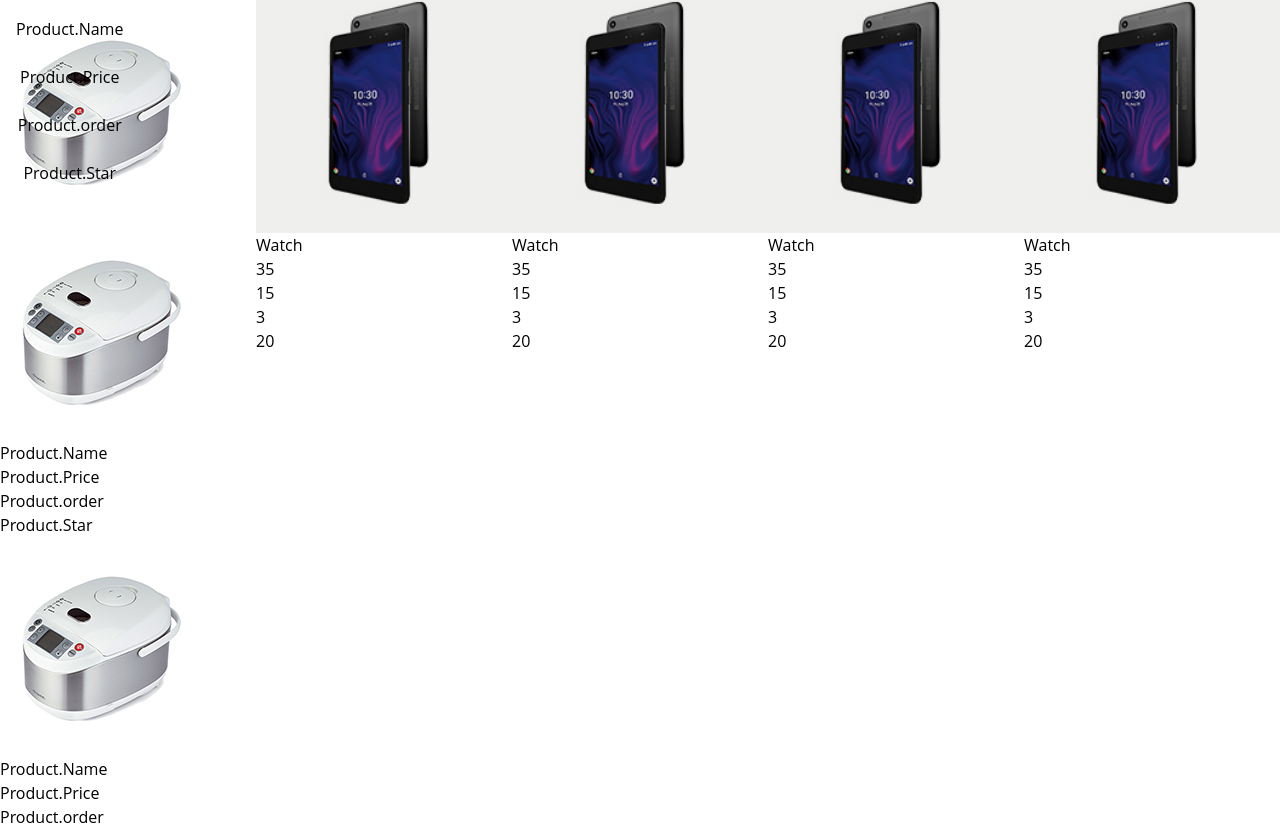
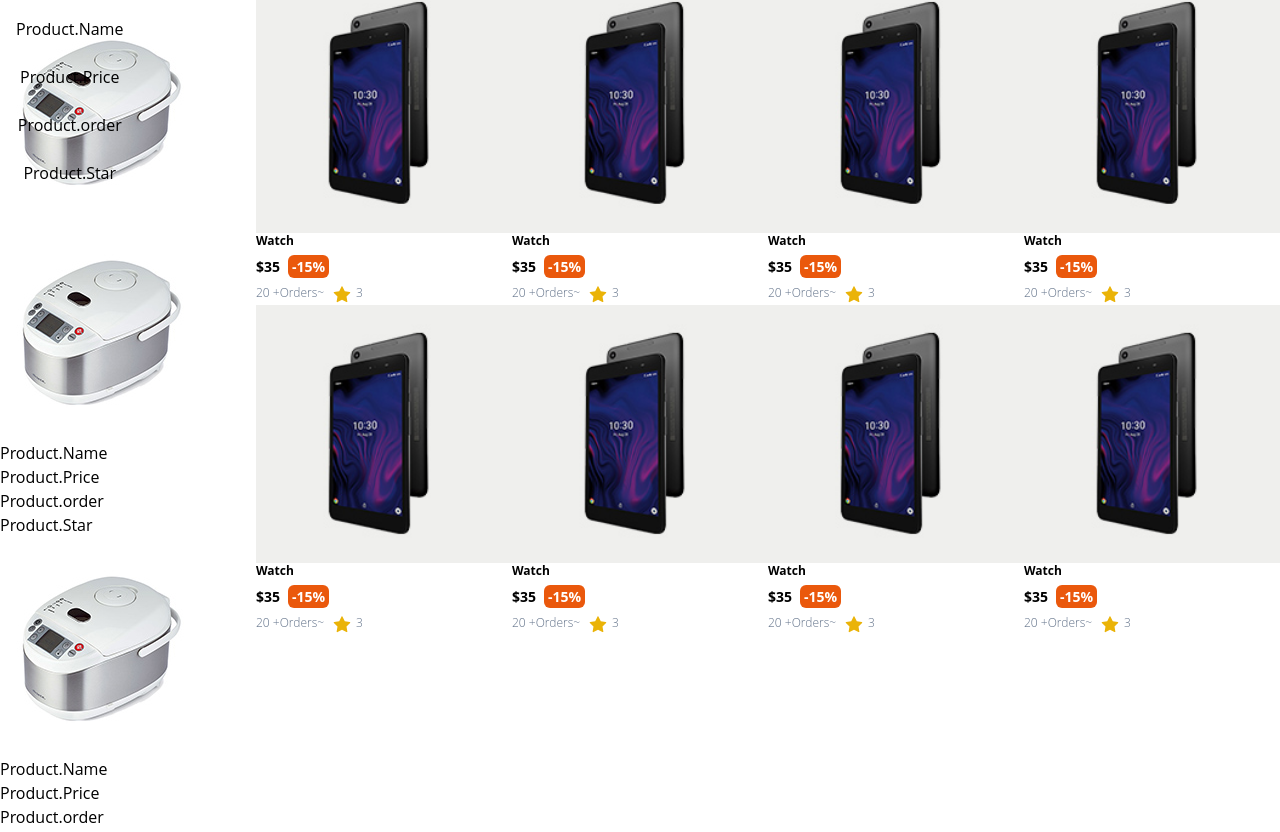
Before and after one commit to YasminMahad/multivendor, a React (Vite) app: page / in a window 1280 px wide. Shown: the part 3110-3942 px from the top of the page. Built offline with nearby package versions, Linux system fonts and the light colour scheme.

Commit message:
Sales Final Framework

```diff
--- a/src/components/Card2.jsx
+++ b/src/components/Card2.jsx
@@ -1,4 +1,5 @@
 import React,{useState} from 'react'
+import {AiFillStar} from 'react-icons/ai';
 
 const Card2 = ({data}) => {
   return (
@@ -6,11 +7,11 @@ const Card2 = ({data}) => {
     <div className="w-full">
                 <img src="./src/assets/img19.jpg" className="w-full h-full"/>
                 <div className="">
-                     <p>{data.name}</p>
-                    <p>{data.price}</p>
-                    <p>{data.offerPercentage}</p>
-                    <p>{data.rating}</p>
-                    <p>{data.order}</p>
+                     <p className="text-xs font-bold">{data.name}</p>
+                    <p className="text-sm font-bold mt-2">${data.price}<span className="ml-2 bg-orange-600 text-white font-bold rounded-md px-1 py-0.5">
+                    -{data.offerPercentage}%</span></p>
+                    <p className="text-xs text-slate-500 font-extralight flex pt-2">{data.order} +Orders~<span className="ml-2 flex">
+                        <AiFillStar className="w-5 h-5 text-yellow-500 flex mr-1"/>{data.rating}</span> </p>
                 </div>
             </div>
   )
--- a/src/components/Sales.jsx
+++ b/src/components/Sales.jsx
@@ -45,12 +45,11 @@ const Sales = () => {
               </p>
             </div>
             <div className="w-[40%] flex justify-end">
-
               <p
                 className={
                   flashState
-                      ? "mx-4 px-4 font-bold text-xs text-orange-600"
-                      : "mx-4 px-4 font-bold text-xs text-slate-600"
+                    ? "mx-4 px-4 font-bold text-xs text-orange-600 hover:cursor-pointer shadow-b shadow-sm shadow-orange-600"
+                    : "mx-4 px-4 font-bold text-xs text-slate-600 hover:cursor-pointer"
                 }
                 onClick={() => {
                   setFlashState(true);
@@ -64,8 +63,8 @@ const Sales = () => {
               <p
                 className={
                   popularState
-                      ? "mx-4 px-4 font-bold text-xs text-orange-600"
-                      : "mx-4 px-4 font-bold text-xs text-slate-600"
+                    ? "mx-4 px-4 font-bold text-xs text-orange-600 hover:cursor-pointer shadow-b shadow-sm shadow-orange-600"
+                    : "mx-4 px-4 font-bold text-xs text-slate-600 hover:cursor-pointer"
                 }
                 onClick={() => {
                   setPopularState(true);
@@ -79,8 +78,8 @@ const Sales = () => {
               <p
                 className={
                   topState
-                      ? "mx-4 px-4 font-bold text-xs text-orange-600"
-                      : "mx-4 px-4 font-bold text-xs text-slate-600"
+                    ? "mx-4 px-4 font-bold text-xs text-orange-600 hover:cursor-pointer shadow-b shadow-sm shadow-orange-600"
+                    : "mx-4 px-4 font-bold text-xs text-slate-600 hover:cursor-pointer"
                 }
                 onClick={() => {
                   setTopState(true);
@@ -90,7 +89,6 @@ const Sales = () => {
               >
                 Top Rated
               </p>
-
             </div>
           </div>
           {/*------------
@@ -100,16 +98,15 @@ const Sales = () => {
             {/* ------------------------------------------------------------------------------
                 -------Will Replace the Below with a card to prevent repeatation----------------
                 ----------------------------------------------------------------------------------*/}
-            {
-            popularState ? popular.map((item,index)=>(<Card2 data={item} key={index}/>))
-             : ""
-            }
-            {
-                topState ? topRated.map((item,index)=>(<Card2 data={item} key={index}/>)) : ""
-            }
-            {
-            flashState ? flash.map((item,index)=>(<Card2 data={item} key={index}/>))  : ""
-            }
+            {popularState
+              ? popular.map((item, index) => <Card2 data={item} key={index} />)
+              : ""}
+            {topState
+              ? topRated.map((item, index) => <Card2 data={item} key={index} />)
+              : ""}
+            {flashState
+              ? flash.map((item, index) => <Card2 data={item} key={index} />)
+              : ""}
           </div>
         </div>
       </div>
--- a/src/data/sales.js
+++ b/src/data/sales.js
@@ -58,6 +58,30 @@ export const popular = [
       rating: "3"
     },
     {
+        img: "./src/assets/img20.jpg",
+        name: "Watch",
+        price: "35",
+        offerPercentage: "15",
+        order: "20",
+        rating: "3"
+      },
+      {
+        img: "./src/assets/img20.jpg",
+        name: "Watch",
+        price: "35",
+        offerPercentage: "15",
+        order: "20",
+        rating: "3"
+      },
+      {
+        img: "./src/assets/img20.jpg",
+        name: "Watch",
+        price: "35",
+        offerPercentage: "15",
+        order: "20",
+        rating: "3"
+      },
+    {
       img: "./src/assets/img20.jpg",
       name: "Watch",
       price: "35",
@@ -98,5 +122,38 @@ export const popular = [
       offerPercentage: "15",
       order: "20",
       rating: "3"
-    }
+    },
+    {
+        img: "./src/assets/img20.jpg",
+        name: "Watch",
+        price: "35",
+        offerPercentage: "15",
+        order: "20",
+        rating: "3"
+      },
+      {
+        img: "./src/assets/img20.jpg",
+        name: "Watch",
+        price: "35",
+        offerPercentage: "15",
+        order: "20",
+        rating: "3"
+      },
+      {
+        img: "./src/assets/img20.jpg",
+        name: "Watch",
+        price: "35",
+        offerPercentage: "15",
+        order: "20",
+        rating: "3"
+      },
+      {
+        img: "./src/assets/img20.jpg",
+        name: "Watch",
+        price: "35",
+        offerPercentage: "15",
+        order: "20",
+        rating: "3"
+      },
+
   ];
```
Lines whose indentation alone changed are shown as unchanged.
